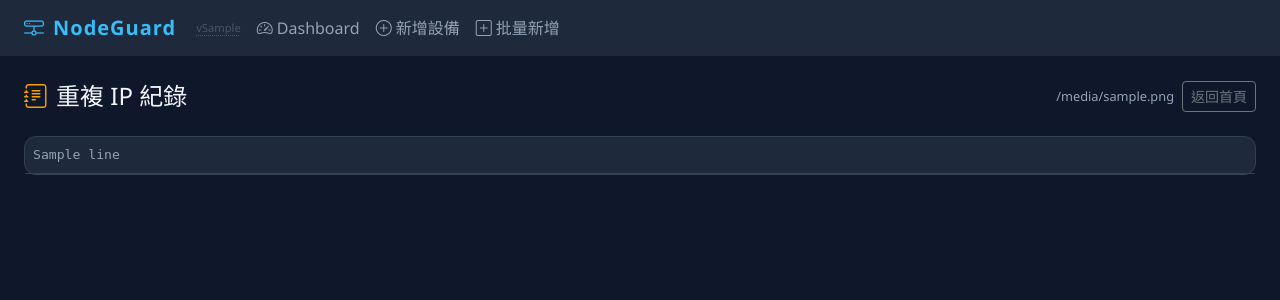
After one commit to syuming/nodeguard, a Django app: template monitor/templates/monitor/duplicate_ip_log.html in a window 1280 px wide. The commit adds this page. Shown: the top 300 px of the page. Run offline with Django 5.2, Linux system fonts and the light colour scheme; the template is opened without the code that fills it: most values are stand-ins (such as "Sample title", 1, 10 or a date in 2020); some libraries are stand-ins or nearby versions.

Commit message:
feat: 首頁新增重複 IP 紀錄卡片，可查看最近 20 筆與完整 log 頁面

```diff
--- /dev/null
+++ b/monitor/templates/monitor/duplicate_ip_log.html
@@ -0,0 +1,37 @@
+{% extends "monitor/base.html" %}
+{% block title %}重複 IP 紀錄 - NodeGuard{% endblock %}
+
+{% block content %}
+<div class="d-flex align-items-center justify-content-between mb-4">
+  <h4 class="mb-0" style="color:#f1f5f9">
+    <i class="bi bi-journal-text me-2" style="color:#f59e0b"></i>重複 IP 紀錄
+  </h4>
+  <div class="d-flex gap-2 align-items-center">
+    <span style="font-size:.8rem;color:var(--text-secondary)">{{ log_file }}</span>
+    <a href="/" class="btn btn-sm btn-outline-secondary">返回首頁</a>
+  </div>
+</div>
+
+<div class="card">
+  <div class="card-body p-0">
+    {% if lines %}
+    <div style="overflow-y:auto;max-height:70vh">
+      <table class="table table-hover mb-0" style="font-size:.82rem;font-family:monospace">
+        <tbody>
+          {% for line in lines %}
+          <tr>
+            <td style="color:#94a3b8;white-space:pre-wrap;word-break:break-all">{{ line }}</td>
+          </tr>
+          {% endfor %}
+        </tbody>
+      </table>
+    </div>
+    {% else %}
+    <div class="text-center py-5">
+      <i class="bi bi-check-circle display-6 d-block mb-2" style="color:#22c55e"></i>
+      <div style="color:var(--text-secondary)">目前沒有重複 IP 紀錄</div>
+    </div>
+    {% endif %}
+  </div>
+</div>
+{% endblock %}
--- a/monitor/urls.py
+++ b/monitor/urls.py
@@ -45,6 +45,8 @@ urlpatterns = [
     path("api/system-update/", views.api_system_update, name="api_system_update"),
     path("api/system-restart/", views.api_system_restart, name="api_system_restart"),
     path("api/changelog/", views.api_changelog, name="api_changelog"),
+    path("logs/duplicate-ip/", views.duplicate_ip_log, name="duplicate_ip_log"),
+    path("api/duplicate-ip-log/", views.api_duplicate_ip_log, name="api_duplicate_ip_log"),
     path("api/check-ip/", views.api_check_ip, name="api_check_ip"),
     path("api/ping-check/", views.api_ping_check, name="api_ping_check"),
     path("api/traceroute-check/", views.api_traceroute_check, name="api_traceroute_check"),
```
Also changed, not shown: monitor/templates/monitor/dashboard.html (+31 -0 lines), monitor/views.py (+27 -0 lines).
